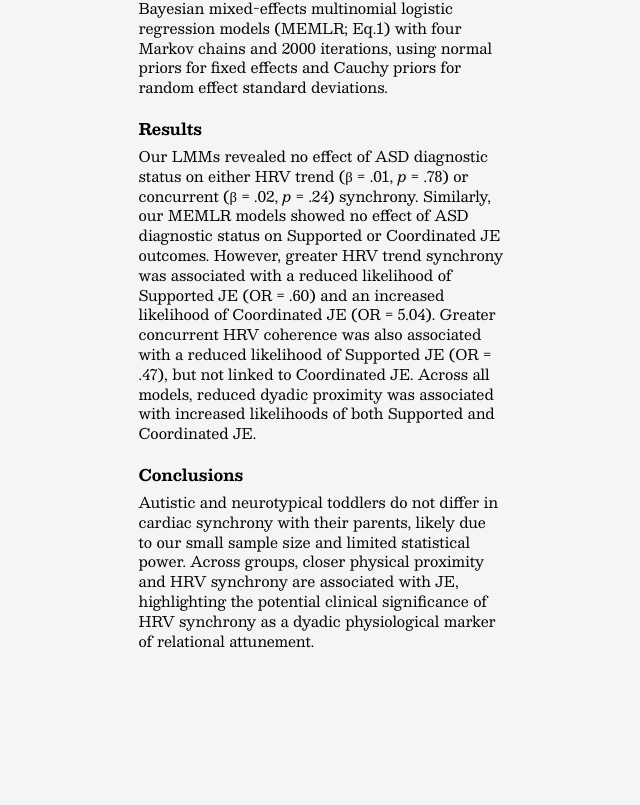
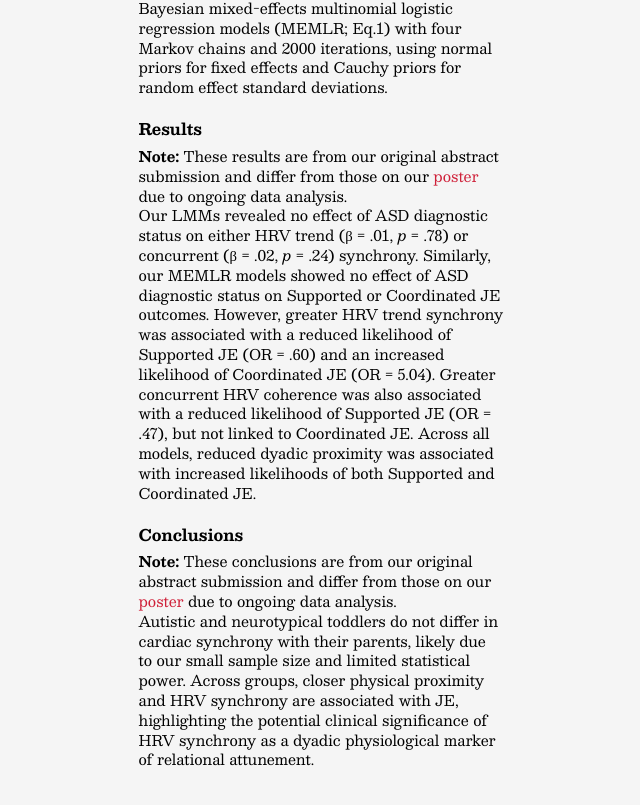
Before and after one commit to nmy2103/insar2025, a plain HTML site: page index.html in a window 1280 px wide. Shown: the part 1653-2458 px from the top of the page, without its empty margins (319-959 px from the left). Before the commit the page ends 2346 px from the top, so only its background shows below. Drawn offline with nearby package versions, Linux system fonts and the light colour scheme.

```diff
--- a/index.html
+++ b/index.html
@@ -38,7 +38,8 @@
   </button>
   <a href="#abstract-id">Abstract</a>
   <a href="references.html">References</a>
-  <a href="poster.pdf">Poster</a>
+  <a href="poster.pdf" target="_blank">Poster</a>
+  <a href="tables.pdf" target="_blank">Tables</a>
   <a href="contact.html">Contact</a>
 </div>
 <button id="openSidebar" onclick="toggleSidebar()">
@@ -115,6 +116,12 @@
       standard deviations.
 
       <h4>Results</h4>
+      <div class="note">
+        <b>Note:</b> These results are from our original abstract submission
+        and differ from those on our <a href="poster.pdf" target="_blank">poster</a>
+        due to ongoing data analysis.
+      </div>
+
       Our LMMs revealed no effect of ASD diagnostic status on either HRV trend
       (β = .01, <i>p</i> = .78) or concurrent (β = .02, <i>p</i> = .24)
       synchrony. Similarly, our MEMLR models showed no effect of ASD
@@ -128,6 +135,12 @@
       Coordinated JE.
 
       <h4>Conclusions</h4>
+      <div class="note">
+        <b>Note:</b> These conclusions are from our original abstract
+        submission and differ from those on our <a href="poster.pdf" target="_blank">poster</a>
+        due to ongoing data analysis.
+      </div>
+
       Autistic and neurotypical toddlers do not differ in cardiac synchrony
       with their parents, likely due to our small sample size and limited
       statistical power. Across groups, closer physical proximity and HRV
```
Also changed, not shown: contact.html (+2 -1 lines), references.html (+2 -1 lines), 1 other file.
